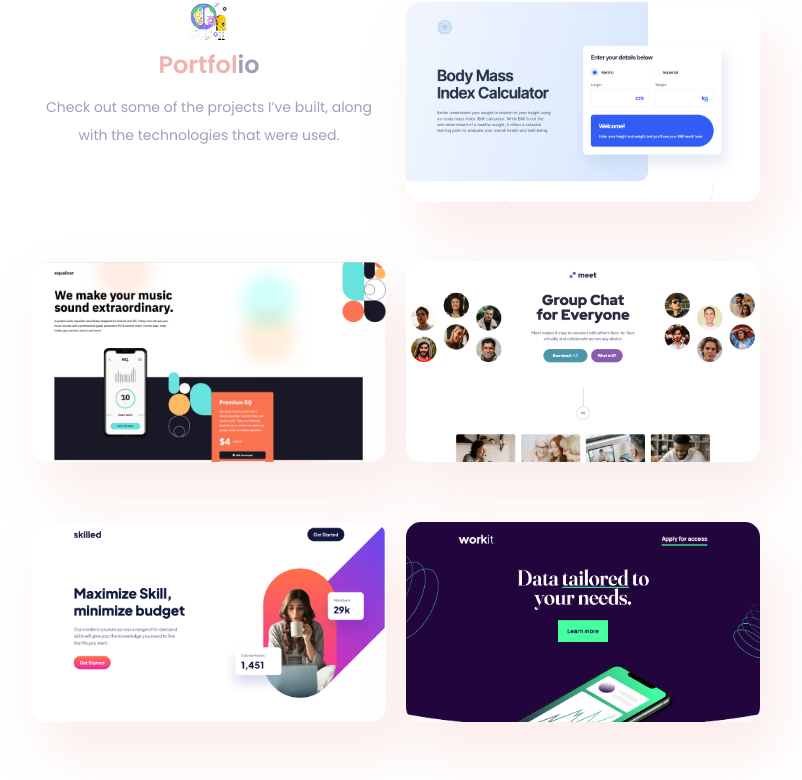
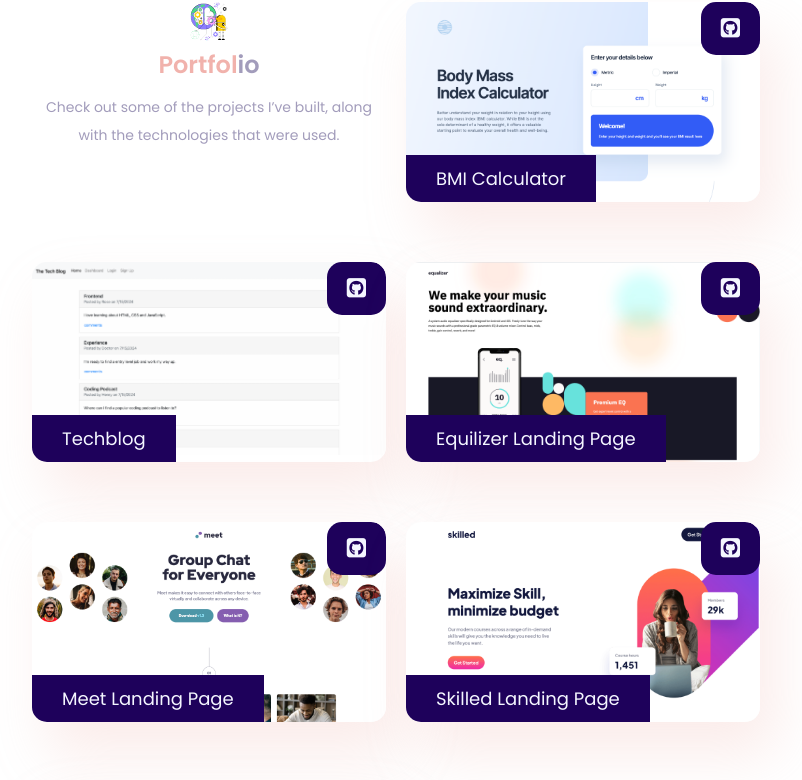
Before and after one commit to CloudOfAlemar/alemar-react-portfolio, a React (Vite) app: page /portfolio in a window 1280 px wide. Shown: the part 719-1499 px from the top of the page, without its empty margins (244-1046 px from the left). Built offline with nearby package versions, Linux system fonts and the light colour scheme.

Commit message:
Added links to corresponding projects, Added a downloadable resume.

```diff
--- a/src/components/footerComponents/SocialLinks.jsx
+++ b/src/components/footerComponents/SocialLinks.jsx
@@ -27,13 +27,21 @@ const otherLink = css`
 function SocialLinks() {
   return (
     <div>
-      <a css={icon} href="">
+      <a css={icon} href="https://github.com/CloudOfAlemar" target="_blank">
         <i className="fa-brands fa-square-github"></i>
       </a>
-      <a css={icon} href="">
+      <a
+        css={icon}
+        href="https://www.linkedin.com/in/alejandro-martinez-2b115127a/"
+        target="_blank"
+      >
         <i className="fa-brands fa-linkedin"></i>
       </a>
-      <a css={otherLink} href="">
+      <a
+        css={otherLink}
+        href="https://www.frontendmentor.io/profile/CloudOfAlemar"
+        target="_blank"
+      >
         Frontend Mentor
       </a>
     </div>
--- a/src/components/pages/Contact.jsx
+++ b/src/components/pages/Contact.jsx
@@ -4,10 +4,15 @@ import common from "../../constants/commonStyles";
 
 import InfoArea from "./contactComponents/InfoArea";
 
+const container = css`
+  max-width: 525px;
+  margin: auto;
+`;
+
 function Contact() {
   return (
-    <section css={common.sectionSpacing}>
-      <div>
+    <section css={[common.sectionSpacing]}>
+      <div css={container}>
         <InfoArea />
       </div>
     </section>
--- a/src/components/pages/Portfolio.jsx
+++ b/src/components/pages/Portfolio.jsx
@@ -7,6 +7,7 @@ import project2 from "../../assets/equilizer-img.png";
 import project3 from "../../assets/meet-landing-page-img.png";
 import project4 from "../../assets/skilled-e-learning-img.png";
 import project5 from "../../assets/workit-landing-page-img.png";
+import project6 from "../../assets/tech-blog-screenshot.png";
 import PortfolioContent from "./portfolioComponents/PortfolioContent";
 import ProjectBubble from "./portfolioComponents/ProjectBubble";
 
@@ -49,17 +50,59 @@ const projBubble5 = css`
     grid-column: 7 / span 4;
   }
 `;
+const projBubble6 = css`
+  @media screen and (min-width: 1400px) {
+    grid-column: 1 / span 4;
+  }
+`;
 
 function Portfolio() {
   return (
     <section css={[common.sectionSpacing]}>
       <div css={gridContainer}>
         <PortfolioContent />
-        <ProjectBubble img={project1} column={projBubble1} />
-        <ProjectBubble img={project2} column={projBubble2} />
-        <ProjectBubble img={project3} column={projBubble3} />
-        <ProjectBubble img={project4} column={projBubble4} />
-        <ProjectBubble img={project5} column={projBubble5} />
+        <ProjectBubble
+          img={project1}
+          column={projBubble1}
+          projectName="BMI Calculator"
+          live="https://cloudofalemar.github.io/BMICalculator/"
+          github="https://github.com/CloudOfAlemar/BMICalculator"
+        />
+        <ProjectBubble
+          img={project6}
+          column={projBubble6}
+          projectName="Techblog"
+          live="https://tech-blog-jtbf.onrender.com"
+          github="https://github.com/CloudOfAlemar/tech-blog"
+        />
+        <ProjectBubble
+          img={project2}
+          column={projBubble2}
+          projectName="Equilizer Landing Page"
+          live="https://cloudofalemar.github.io/EqualizerLandingPage/"
+          github="https://github.com/CloudOfAlemar/EqualizerLandingPage"
+        />
+        <ProjectBubble
+          img={project3}
+          column={projBubble3}
+          projectName="Meet Landing Page"
+          live="https://cloudofalemar.github.io/MeetLandingPage/"
+          github="https://github.com/CloudOfAlemar/MeetLandingPage"
+        />
+        <ProjectBubble
+          img={project4}
+          column={projBubble4}
+          projectName="Skilled Landing Page"
+          live="https://cloudofalemar.github.io/SkilledELearningLandingPage/"
+          github="https://github.com/CloudOfAlemar/SkilledELearningLandingPage"
+        />
+        <ProjectBubble
+          img={project5}
+          column={projBubble5}
+          projectName="Workit Landing Page"
+          live="https://cloudofalemar.github.io/WorkitLandingPage/"
+          github="https://github.com/CloudOfAlemar/WorkitLandingPage"
+        />
       </div>
     </section>
   );
--- a/src/components/pages/portfolioComponents/ProjectBubble.jsx
+++ b/src/components/pages/portfolioComponents/ProjectBubble.jsx
@@ -1,7 +1,9 @@
 /**@jsxImportSource @emotion/react */
 import { css } from "@emotion/react";
+import { colors } from "../../../constants/colors";
 
 const bubble = css`
+  position: relative;
   width: 335px;
   height: 200px;
   overflow: hidden;
@@ -29,10 +31,37 @@ const spanGrid = css`
   }
 `;
 
-function ProjectBubble({ img, column }) {
+const projectTitle = css`
+  position: absolute;
+  bottom: 0;
+  left: 0;
+  text-decoration: none;
+  background-color: ${colors.darkPurple};
+  color: ${colors.offWhite};
+  padding: 1rem 3rem;
+  font-size: 1.8rem;
+`;
+const githubIcon = css`
+  position: absolute;
+  top: 0;
+  right: 0;
+  background-color: ${colors.darkPurple};
+  color: ${colors.offWhite};
+  padding: 1rem 2rem;
+  font-size: 2.2rem;
+  border-radius: 15px;
+`;
+
+function ProjectBubble({ img, column, projectName, live, github }) {
   return (
     <div css={[bubble, spanGrid, column]}>
       <img css={imgStyle} src={img} alt="Project Screenshot" />
+      <a css={projectTitle} href={live} target="_blank">
+        {projectName}
+      </a>
+      <a css={githubIcon} href={github} target="_blank">
+        <i className="fa-brands fa-square-github"></i>
+      </a>
     </div>
   );
 }
--- a/src/components/pages/resumeComponents/ResumeContent.jsx
+++ b/src/components/pages/resumeComponents/ResumeContent.jsx
@@ -16,7 +16,10 @@ function ResumeContent() {
         </h2>
       </div>
       <p css={common.sectionParagraph}>
-        Below are the technologies I've worked with, and you can view my resume
+        Below are the technologies I've worked with, and you can view my{" "}
+        <a href="/Resume.docx" target="_blank" download="Resume.docx">
+          resume
+        </a>{" "}
         by clicking the link provided,
       </p>
     </div>
```
Also changed, not shown: src/assets/tech-blog-screenshot.png (added), 1 other file (tests, documents, lock files or other folders).
